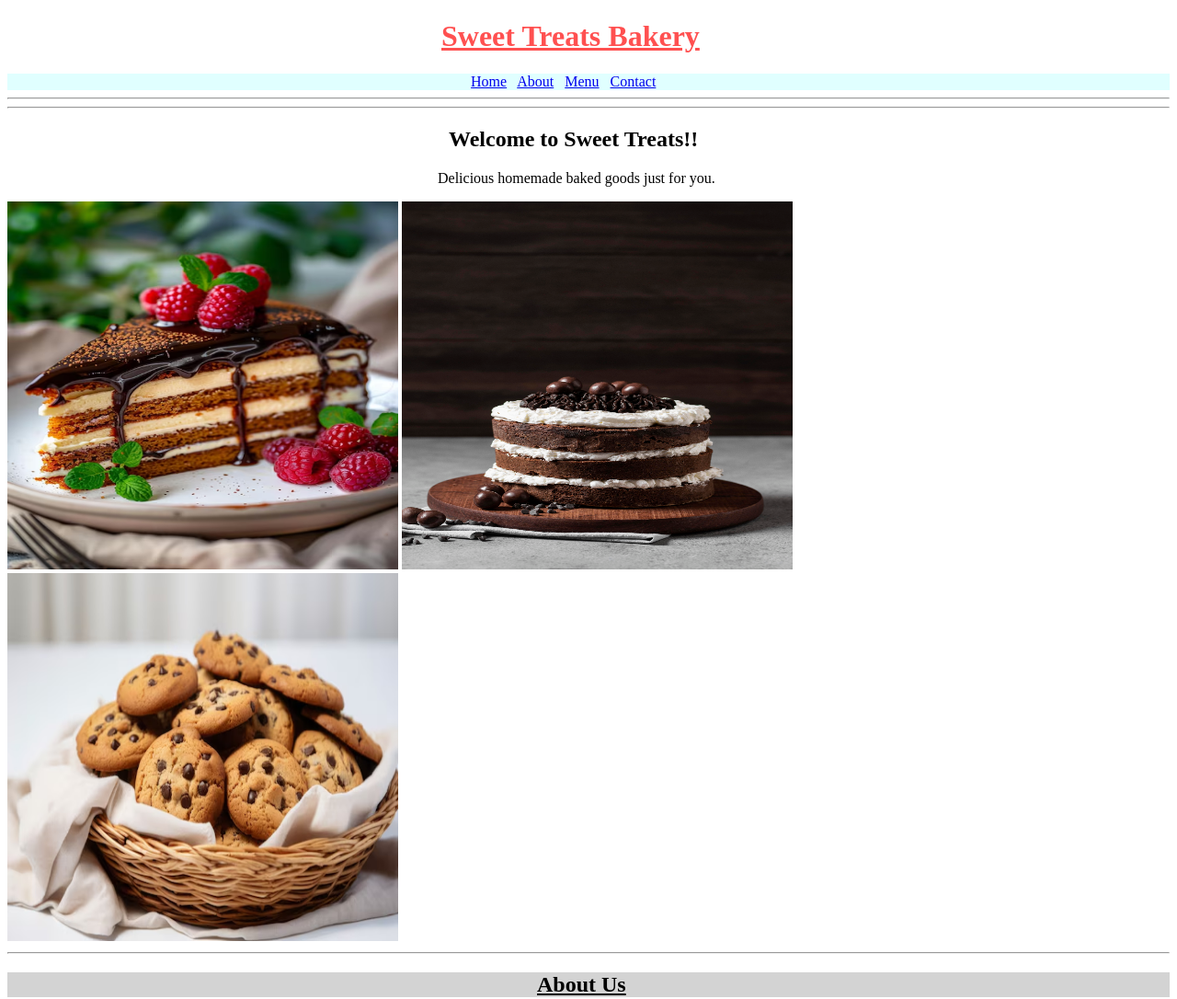
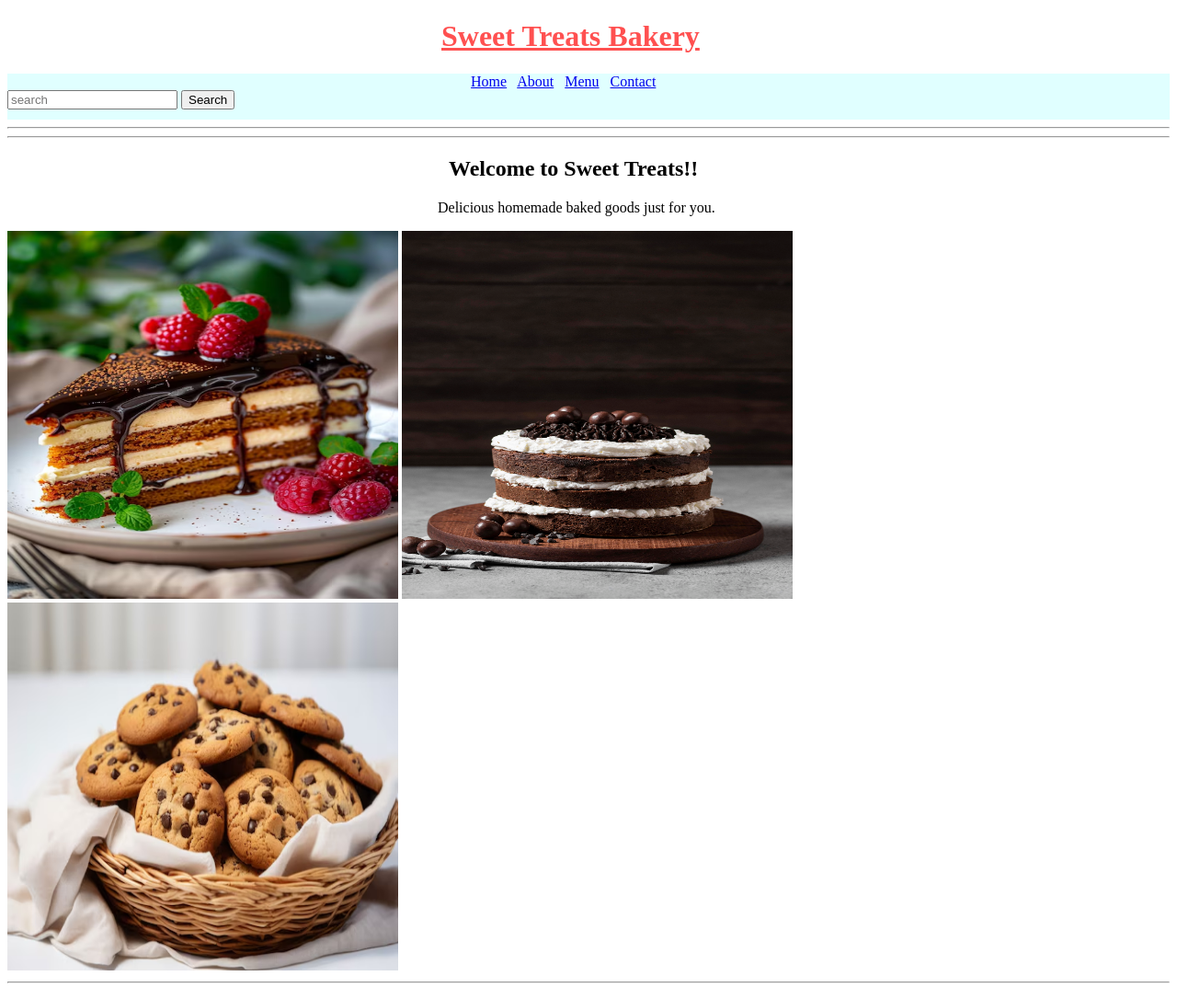
Before and after one commit to nidhiambatkar026/Assignment_14, a plain HTML site: page index.html in a window 1280 px wide. Shown: the top 1086 px of the page at 92% size. Drawn offline with Linux system fonts and the light colour scheme.

Commit message:
search engine added

```diff
--- a/index.html
+++ b/index.html
@@ -10,6 +10,8 @@
 
         .nav {
             background-color: lightcyan;
+            height: 50px;
+
         }
 
         .highlight {
@@ -34,6 +36,7 @@
         .btn{
          color: chocolate;
         }
+
     </style>
 </head>
 
@@ -42,13 +45,20 @@
             Treats Bakery</u></h1>
 
 
-    <nav class="nav">
+    <div class="nav">
         &nbsp;&nbsp;&nbsp;&nbsp;&nbsp;&nbsp;&nbsp;&nbsp;&nbsp;&nbsp;&nbsp;&nbsp;&nbsp;&nbsp;&nbsp;&nbsp;&nbsp;&nbsp;&nbsp;&nbsp;&nbsp;&nbsp;&nbsp;&nbsp;&nbsp;&nbsp;&nbsp;&nbsp;&nbsp;&nbsp;&nbsp;&nbsp;&nbsp;&nbsp;&nbsp;&nbsp;&nbsp;&nbsp;&nbsp;&nbsp;&nbsp;&nbsp;&nbsp;&nbsp;&nbsp;&nbsp;&nbsp;&nbsp;&nbsp;&nbsp;&nbsp;&nbsp;&nbsp;&nbsp;&nbsp;&nbsp;&nbsp;&nbsp;&nbsp;&nbsp;&nbsp;&nbsp;&nbsp;&nbsp;&nbsp;&nbsp;&nbsp;&nbsp;&nbsp;&nbsp;&nbsp;&nbsp;&nbsp;&nbsp;&nbsp;&nbsp;&nbsp;&nbsp;&nbsp;&nbsp;&nbsp;&nbsp;&nbsp;&nbsp;&nbsp;&nbsp;&nbsp;&nbsp;&nbsp;&nbsp;&nbsp;&nbsp;&nbsp;&nbsp;&nbsp;&nbsp;&nbsp;&nbsp;&nbsp;&nbsp;&nbsp;&nbsp;&nbsp;&nbsp;&nbsp;&nbsp;&nbsp;&nbsp;&nbsp;&nbsp;&nbsp;&nbsp;&nbsp;&nbsp;&nbsp;&nbsp;&nbsp;&nbsp;&nbsp;&nbsp;&nbsp;&nbsp;&nbsp;&nbsp;&nbsp;
         <a href="#home" class="nav">Home</a>&nbsp;&nbsp;
         <a href="#about" class="nav">About</a>&nbsp;&nbsp;
         <a href="#menu" class="nav">Menu</a>&nbsp;&nbsp;
         <a href="#contact" class="nav">Contact</a>&nbsp;&nbsp;
-    </nav>
+        <div class="search-container">
+            <form>
+                <input type="search" placeholder="search" name="S"/>
+                <button>Search</button>
+            </form>
+        </div>
+
+    </div>
 
     <hr>
     <hr>
```
